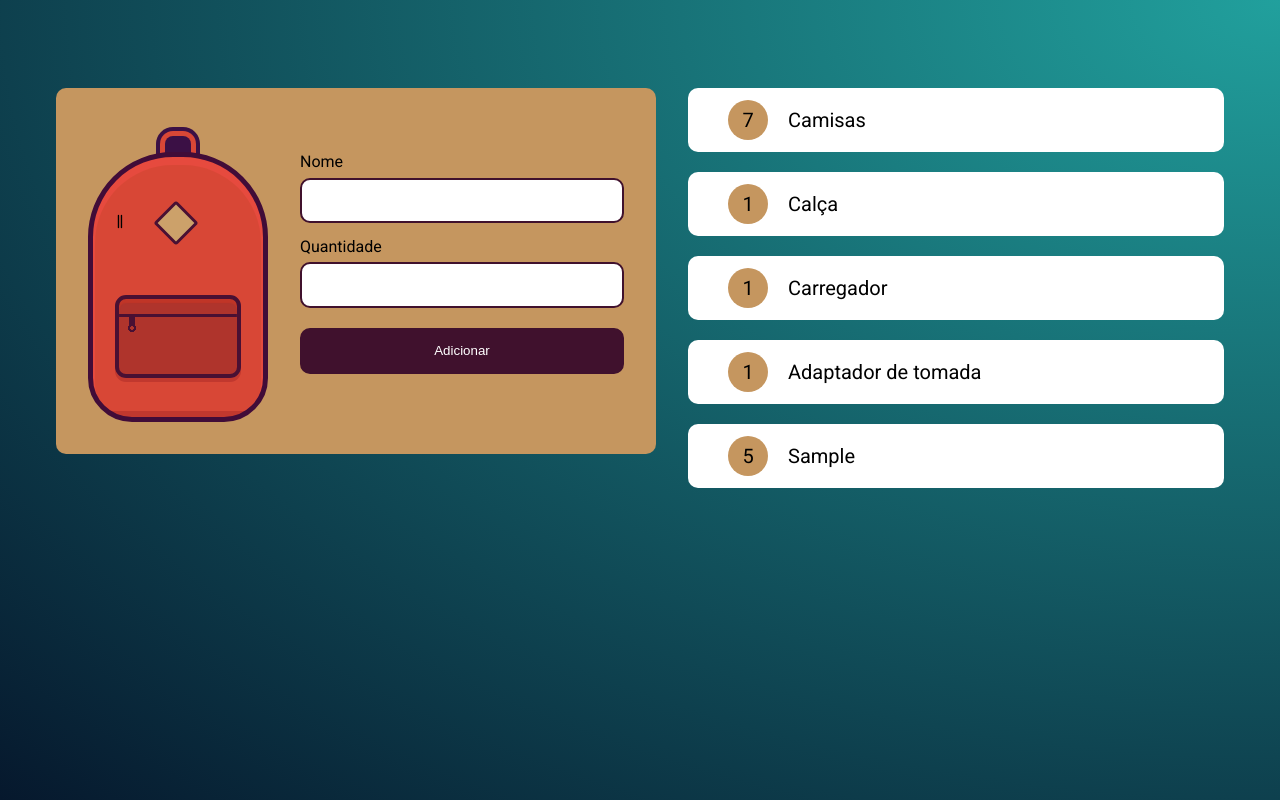
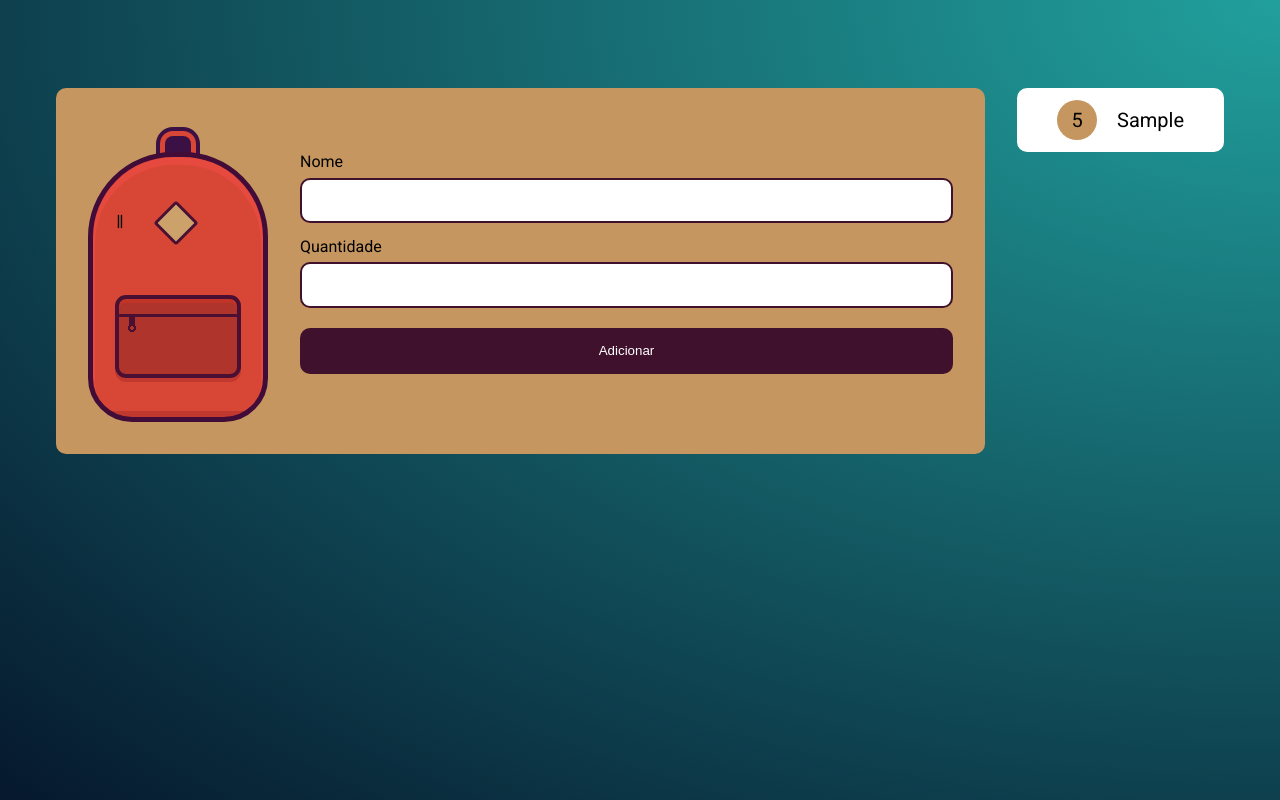
Before and after one commit to Euvickson/Lista-De-Viagem, a plain HTML site: page index.html in a window 1280 px wide. Both pictures are taken after typing "Sample", "5" into the empty fields and a click on the input "Adicionar". Drawn offline with Linux system fonts and the light colour scheme.

Commit message:
Código javaScript modificado e refatorado.
- Itens estão sendo salvos da página e no local storage, mesmo que o site seja recarregado

```diff
--- a/index.html
+++ b/index.html
@@ -24,12 +24,7 @@
             </form>
         </div>
 
-        <ul class="lista" id="lista">
-            <li class="item"><strong>7</strong>Camisas</li>
-            <li class="item"><strong>1</strong>Calça</li>
-            <li class="item"><strong>1</strong>Carregador</li>
-            <li class="item"><strong>1</strong>Adaptador de tomada</li>
-        </ul>
+        <ul class="lista" id="lista"></ul>
     </main>
     <script src="./js/main.js"></script>
 </body>
--- a/js/main.js
+++ b/js/main.js
@@ -1,37 +1,43 @@
 const form = document.getElementById('novoItem');
 const lista = document.getElementById("lista")
-const itens = [];
+const itens = JSON.parse(localStorage.getItem("itens")) || [];
+
+console.log(itens);
+
+itens.forEach( (elemento) => {
+    criaElemento(elemento)
+})
 
 form.addEventListener("submit", (evento) => {
     evento.preventDefault();
     const nome = evento.target.elements['nome'];
     const quantidade = evento.target.elements['quantidade'];
 
-    criaElemento(nome.value, quantidade.value);
+    const itemAtual = {
+        "nome": nome.value,
+        "quantidade": quantidade.value
+    };
+
+    criaElemento(itemAtual);
+
+    itens.push(itemAtual)
+
+    localStorage.setItem("itens", JSON.stringify(itens));
 
     nome.value = "";
     quantidade.value = "";
 })
 
-function criaElemento (nome, quantidade) {
+function criaElemento (item) {
 
     const novoItem = document.createElement('li');
     novoItem.classList.add("item");
 
     const numeroItem = document.createElement('strong');
-    numeroItem.innerHTML = quantidade;
+    numeroItem.innerHTML = item.quantidade;
 
     novoItem.appendChild(numeroItem);
-    novoItem.innerHTML += nome;
+    novoItem.innerHTML += item.nome;
 
     lista.appendChild(novoItem);
-
-    const itemAtual = {
-        "nome": nome,
-        "quantidade": quantidade
-    };
-
-    itens.push(itemAtual)
-
-    localStorage.setItem("item", JSON.stringify(itens));
 }
```
